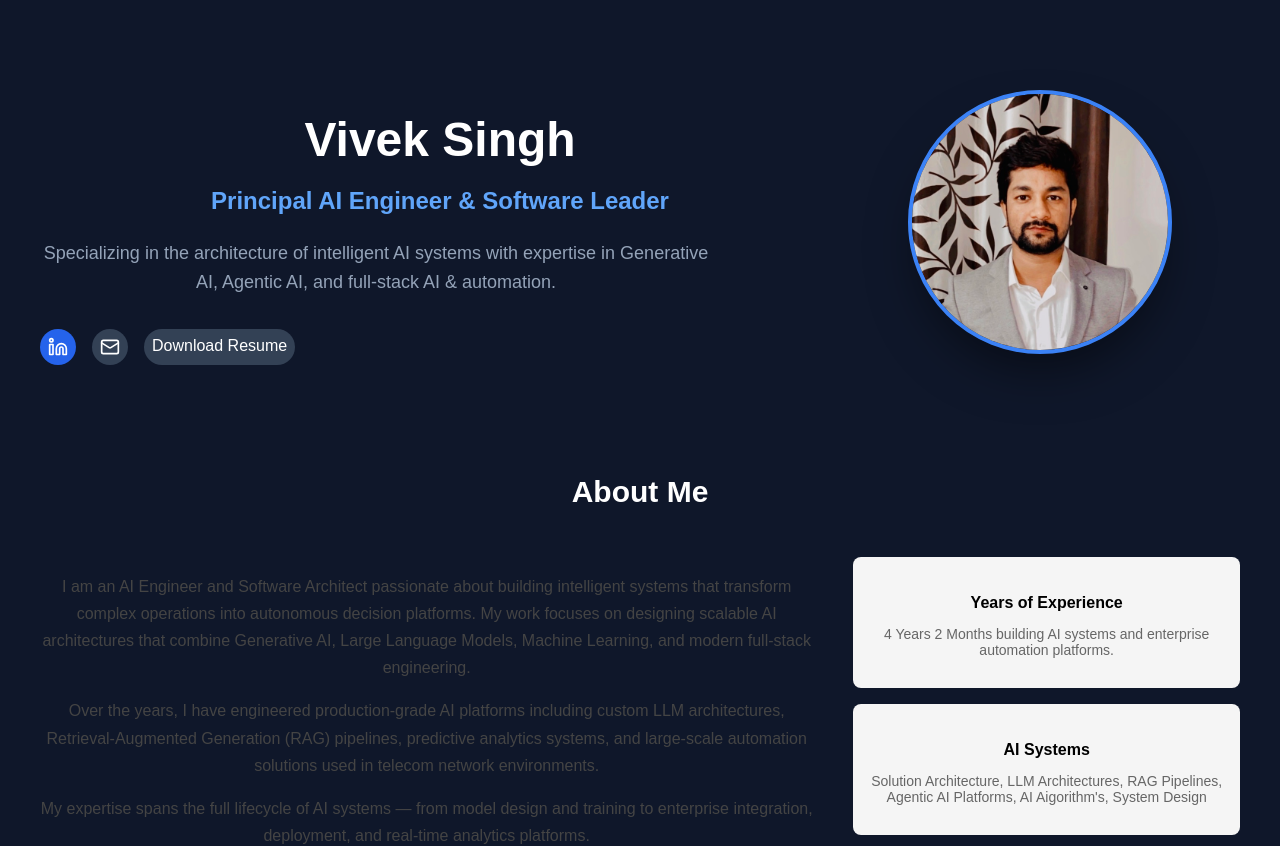
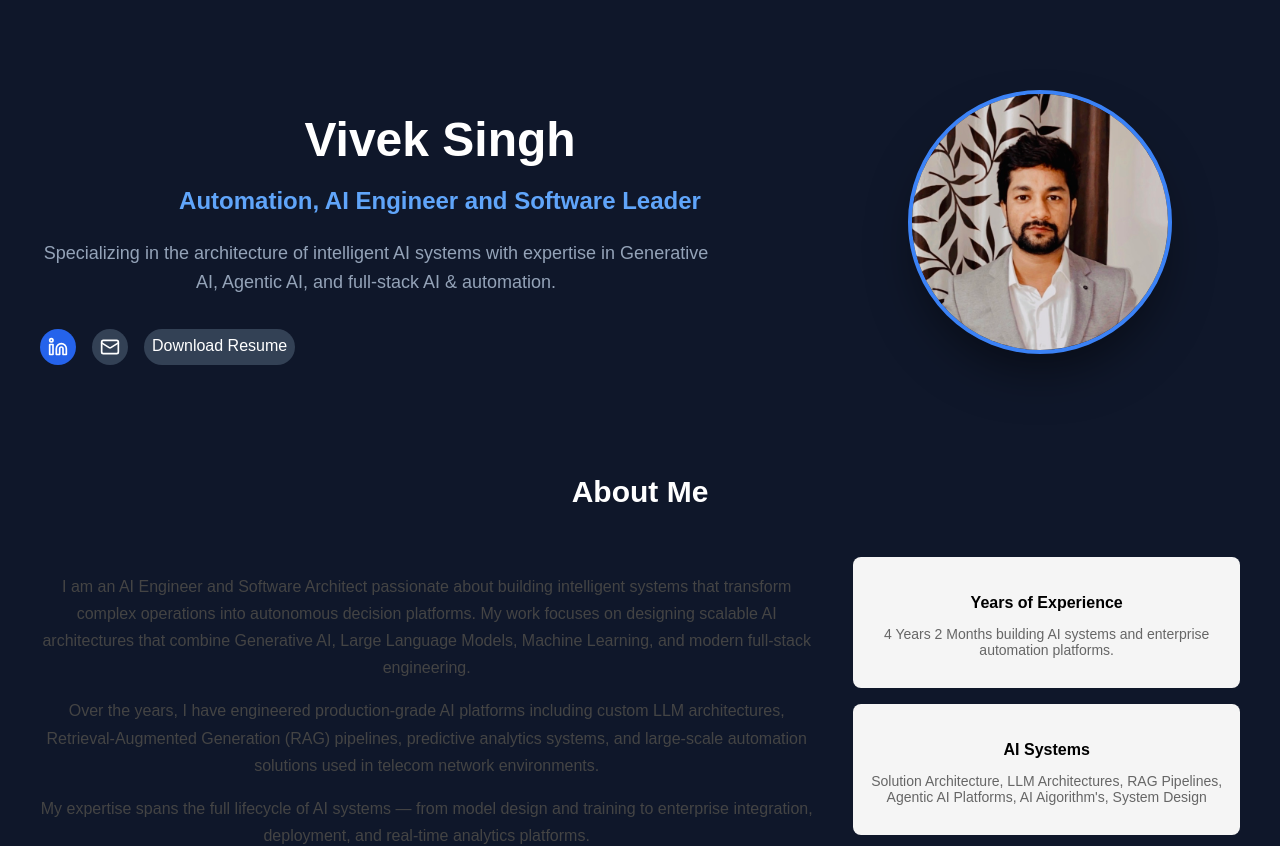
Before and after one commit to vivek792/Portfolio, a React (Create React App) app: page / in a window 1280 px wide. Shown: the top 846 px of the page. Built offline with nearby package versions, Linux system fonts and the light colour scheme.

Commit message:
Update subtitle to reflect new role

```diff
--- a/src/Components/portfolio.js
+++ b/src/Components/portfolio.js
@@ -93,7 +93,7 @@ const Portfolio = () => {
           <h1 className="hero-title">Vivek Singh</h1>
 
           <h2 className="hero-subtitle">
-            Principal AI Engineer & Software Leader
+            Automation, AI Engineer and Software Leader
           </h2>
 
           <p className="hero-description">
```
